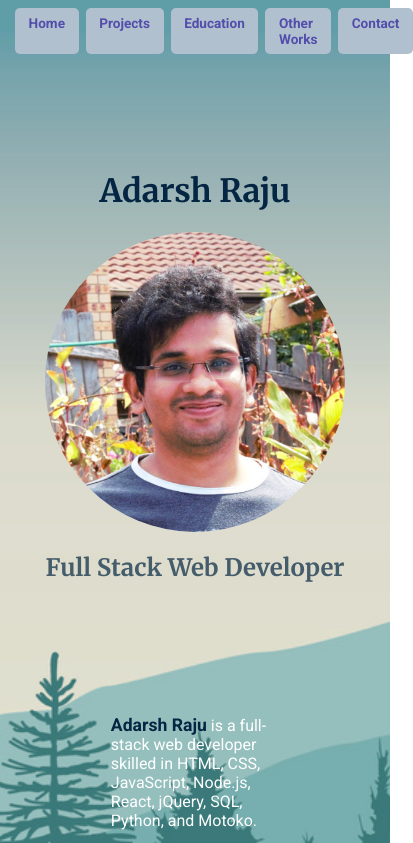
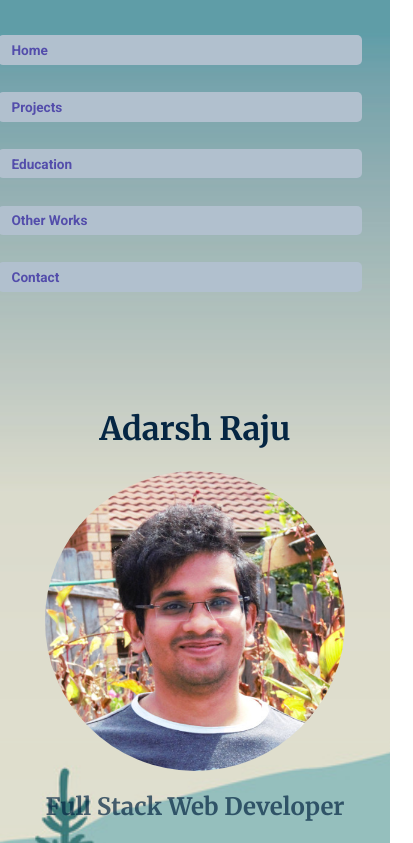
Before and after one commit to AdarshRaju/BasicPortfolio, a plain HTML site: page index.html in a window 390 px wide. Shown: the top 843 px of the page, 413 px wide, since content can reach past the window. Drawn offline with Linux system fonts and the light colour scheme; a web font is replaced by a local one.

Commit message:
mobile responsive navbars

```diff
--- a/styles.css
+++ b/styles.css
@@ -62,6 +62,8 @@ a {
     word-spacing: 0;
 }
 
+
+
 #mainnav>a{
     color: var(--purple1);
     font-weight: 700;
@@ -74,6 +76,21 @@ a {
 #mainnav>a:hover{
     color: var(--purple1);
     background: var(--blue3);
+}
+
+@media  (max-width: 600px){
+    #mainnav{
+        flex-direction: column;
+        justify-content: center;
+        width: 90%;
+        align-items: center;
+        align-self: center;
+    }
+
+    #mainnav>a{
+        margin-top: 2em;
+        width: 100%;
+    }
 }
 
 #profilemaincontainer{
```
